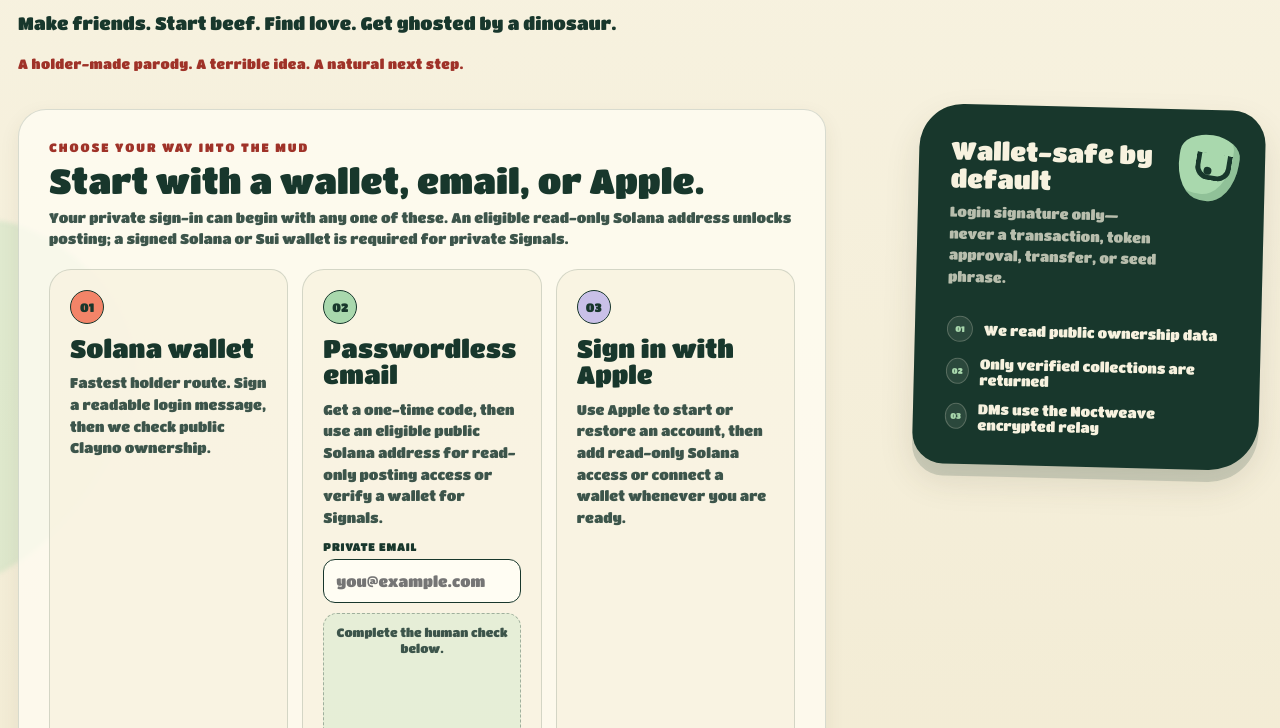
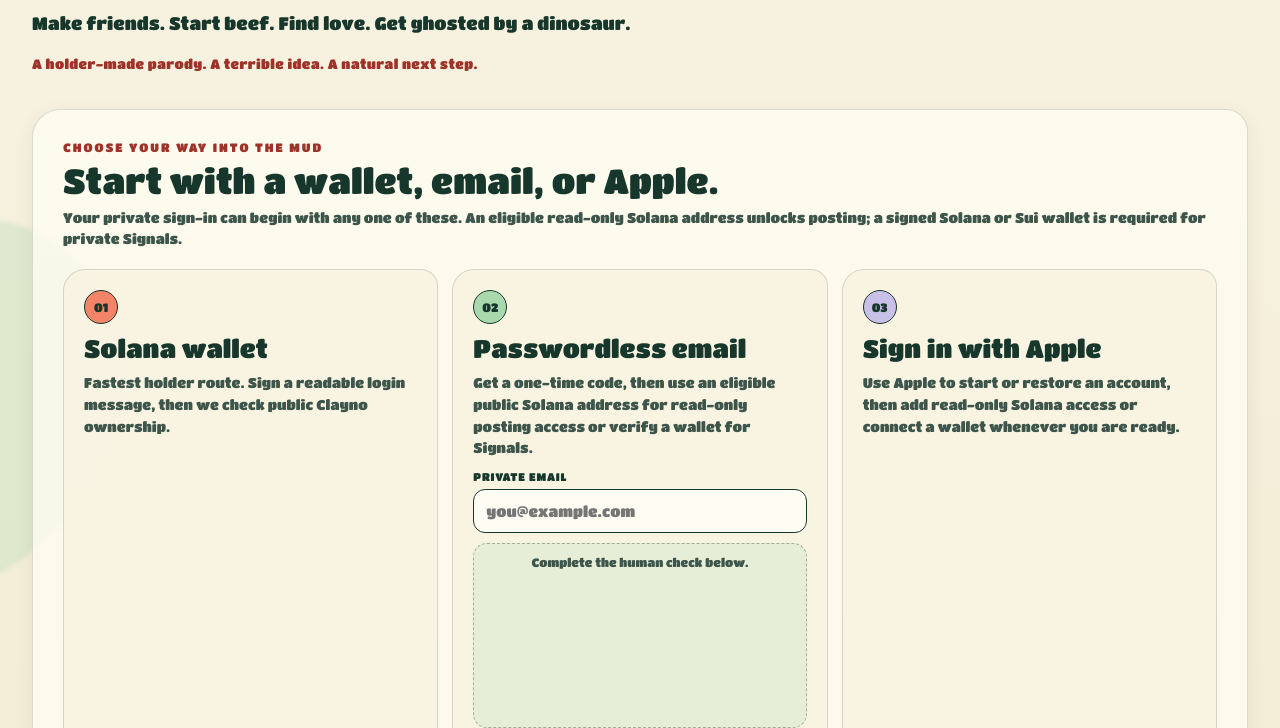
Before and after one commit to hatsumom0/claymatching, a website: page site/claymatching/index.html in a window 1280 px wide. Shown: the part 659-1387 px from the top of the page. Drawn offline with nearby package versions, Linux system fonts and the light colour scheme; no server answers; grey boxes are pictures that could not be loaded.

Commit message:
style: widen onboarding choices

```diff
--- a/site/claymatching/index.html
+++ b/site/claymatching/index.html
@@ -17,7 +17,7 @@
       type="font/woff2"
       crossorigin
     />
-    <link rel="stylesheet" href="/claymatching/styles.css?v=20260715-2" />
+    <link rel="stylesheet" href="/claymatching/styles.css?v=20260715-3" />
   </head>
   <body>
     <a class="skip-link" href="#main-content">skip to the board</a>
--- a/site/claymatching/styles.css
+++ b/site/claymatching/styles.css
@@ -312,11 +312,11 @@
 .button-dot { width: 7px; height: 7px; border-radius: 50%; background: var(--mint); box-shadow: 0 0 0 3px rgba(169, 216, 173, 0.18); }
 
 .welcome-strip {
-  width: min(1380px, calc(100% - 36px));
+  width: min(1640px, calc(100% - clamp(36px, 5vw, 72px)));
   margin: clamp(32px, 6vw, 84px) auto 80px;
   display: grid;
-  grid-template-columns: minmax(0, 1.4fr) minmax(330px, 0.6fr);
-  gap: clamp(32px, 7vw, 100px);
+  grid-template-columns: minmax(0, 1fr) minmax(320px, 360px);
+  gap: clamp(28px, 3vw, 52px);
   align-items: center;
 }
 
@@ -367,7 +367,7 @@
 .welcome-actions { display: flex; align-items: center; gap: 20px; margin-top: 30px; }
 .text-button { min-height: 44px; display: inline-flex; align-items: center; padding: 8px 0; border: 0; border-bottom: 1px solid currentColor; background: transparent; font-size: 14px; font-weight: 800; cursor: pointer; }
 
-.returning-holder-auth { display: grid; gap: 20px; max-width: 940px; padding: clamp(20px, 2.4vw, 30px); margin-top: 34px; background: rgba(255, 253, 243, 0.78); border: 1px solid var(--line); border-radius: 28px 22px 31px 24px; box-shadow: 0 7px 20px rgba(72, 65, 37, 0.08); }
+.returning-holder-auth { width: 100%; display: grid; gap: 20px; max-width: none; padding: clamp(20px, 2.4vw, 30px); margin-top: 34px; background: rgba(255, 253, 243, 0.78); border: 1px solid var(--line); border-radius: 28px 22px 31px 24px; box-shadow: 0 7px 20px rgba(72, 65, 37, 0.08); }
 .returning-holder-auth h2 { margin: 0; font-family: var(--font-display); font-size: clamp(27px, 2.7vw, 38px); font-weight: 400; line-height: 1.08; }
 .returning-holder-auth p { margin: 8px 0 0; color: var(--ink-soft); font-size: 15px; line-height: 1.5; }
 .returning-holder-auth > small, .mudprint-link-status { color: var(--ink-soft); font-size: 13px; line-height: 1.5; }
@@ -465,6 +465,9 @@
 
 .safety-card {
   position: relative;
+  width: 100%;
+  max-width: 360px;
+  justify-self: end;
   padding: 32px;
   overflow: hidden;
   background: var(--ink);
@@ -1138,6 +1141,8 @@
 [hidden] { display: none !important; }
 
 @media (max-width: 1280px) {
+  .welcome-strip { grid-template-columns: 1fr; }
+  .safety-card { width: min(100%, 520px); max-width: 520px; }
   .site-header {
     grid-template-columns: 1fr auto;
     background: rgba(250, 246, 231, 0.96);
```
